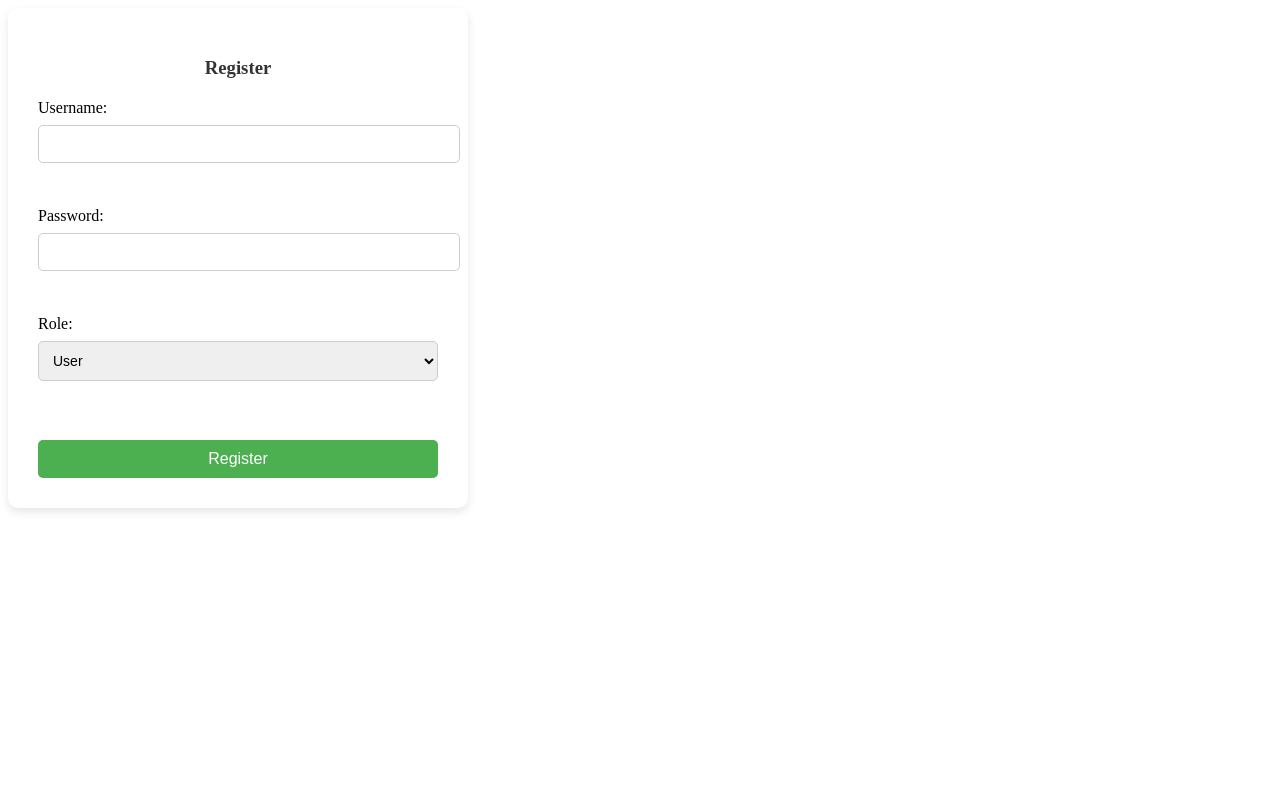
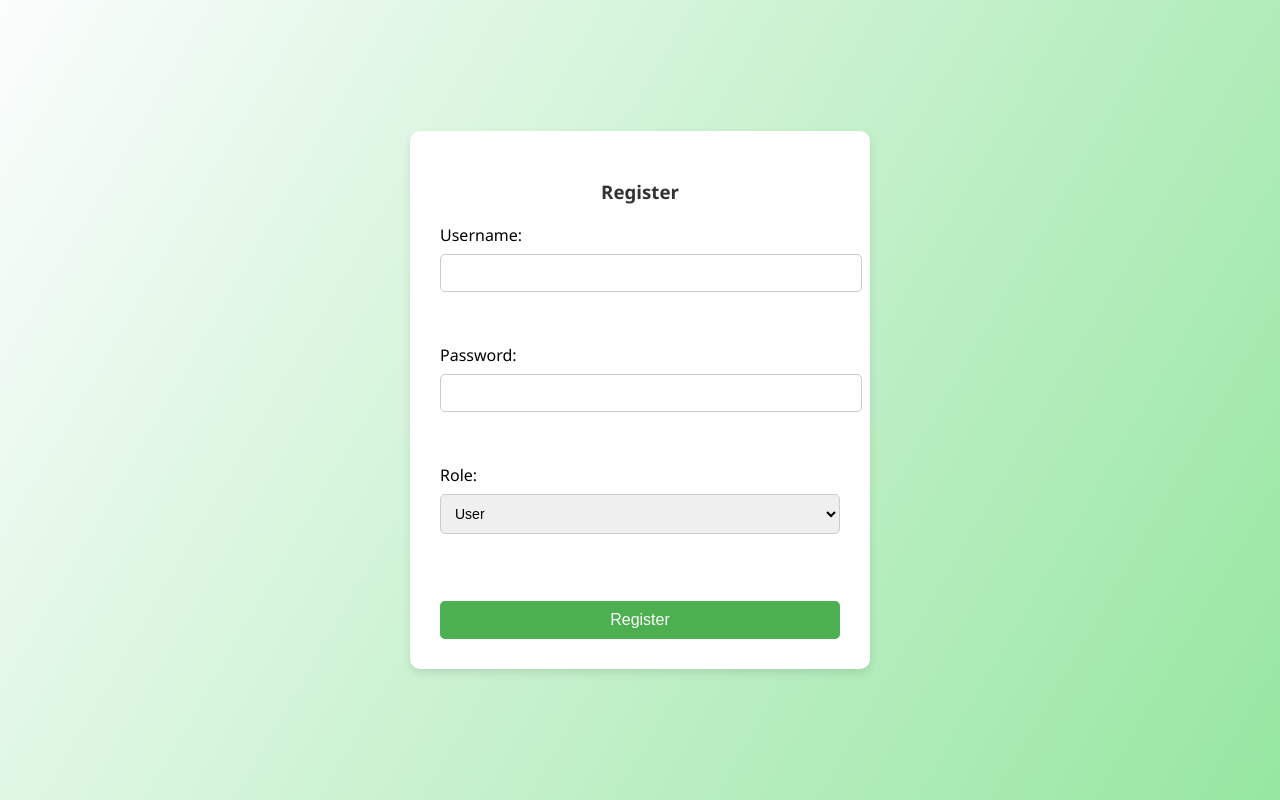
Before and after one commit to Kionyong/Project-ecommerce, a PHP site: page /FilePHP/ragister.php in a window 1280 px wide. Run offline with PHP 8.4, Linux system fonts and the light colour scheme.

Commit message:
now edit file

```diff
--- a/ragister.php
+++ b/ragister.php
@@ -28,7 +28,7 @@
     <title>Ragister</title>
 </head>
 <style>
-    /* body {
+    body {
         font-family: 'Segoe UI', Tahoma, Geneva, Verdana, sans-serif;
         background: linear-gradient(120deg,rgb(251, 253, 253), #96e6a1);
         margin: 0;
@@ -37,7 +37,7 @@
         justify-content: center;
         align-items: center;
         height: 100vh;
-    } */
+    }
 
     .ragister {
         background-color: #ffffff;
@@ -64,7 +64,7 @@
         font-size: 14px;
     }
 
-    .ragister button {
+    .ragister .btnRagister {
         background-color: #4CAF50;
         color: white;
         padding: 10px;
@@ -76,7 +76,7 @@
         transition: background-color 0.3s ease;
     }
 
-    .ragister button:hover {
+    .ragister .btnRagister:hover {
         background-color: #45a049;
     }
 
@@ -96,7 +96,7 @@
             <option value="user">User</option>
             <option value="admin">Admin</option>
         </select><br><br>
-        <button type="submit">Register</button>
+        <button type="submit" class="btnRagister">Register</button>
     </form>
 </body>
 </html>
```
